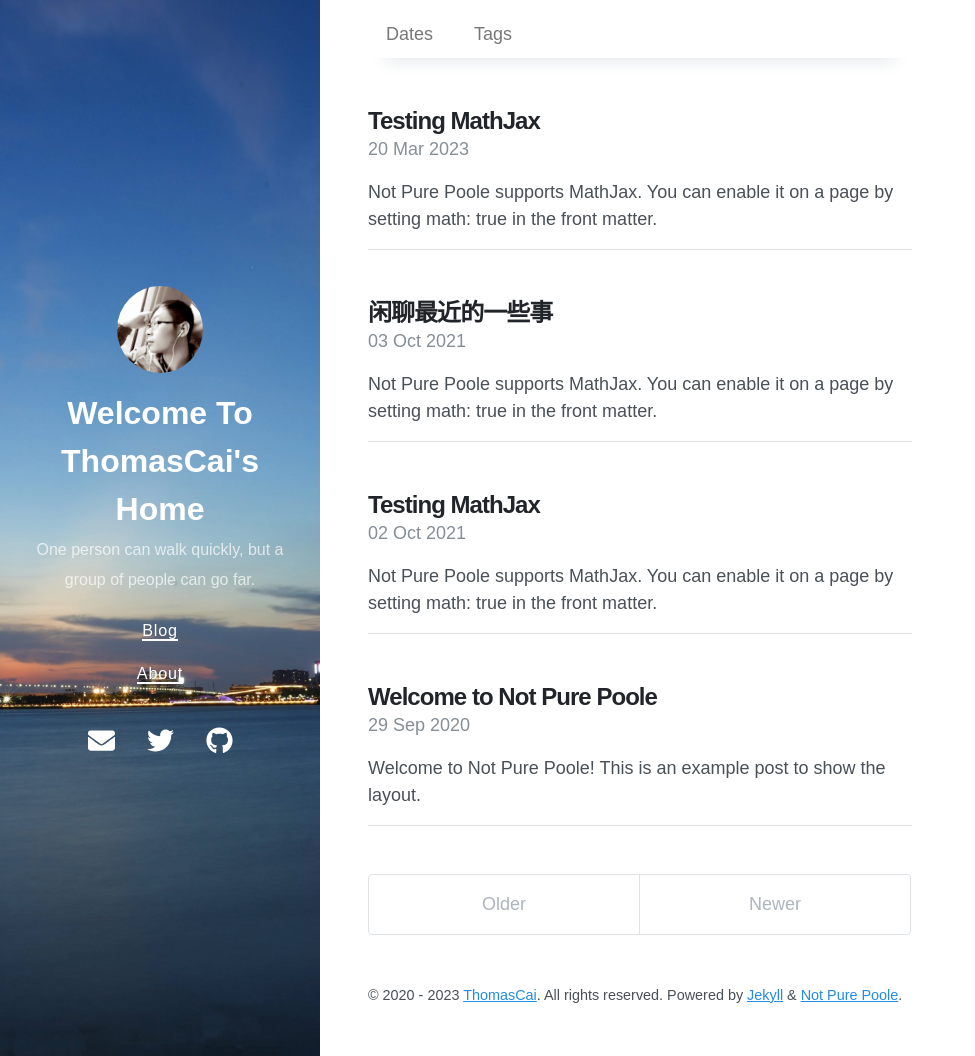
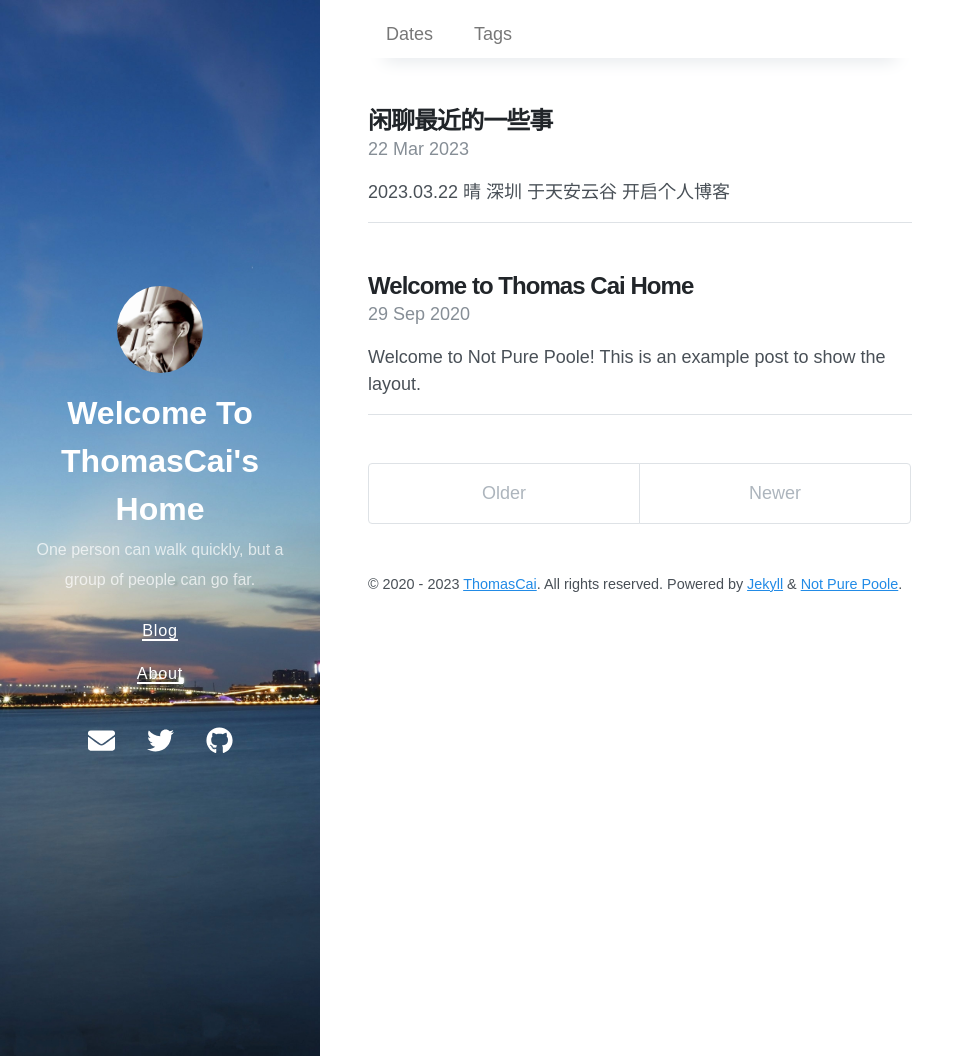
Before and after one commit to ThomasCai/thomascai.github.io, a Jekyll site: the page built from index.html, in a window 1280 px wide and 1056 px high. Shown: the whole window, without its empty margins (0-975 px from the left). Built offline with Jekyll 4.4.1, drawn with Linux system fonts in a browser that asks for light colours; nearby versions of some CDN libraries; the list of posts is cut into pages by our own code.

Commit message:
update blog

```diff
--- a/_posts/2020-09-29-welcome-to-not-pure-poole.md
+++ b/_posts/2020-09-29-welcome-to-thomascai-home.md
@@ -1,9 +1,10 @@
 ---
 layout: post
-title: Welcome to Not Pure Poole
+title: Welcome to Thomas Cai Home
 date: 2020-09-29 23:18 +0800
 last_modified_at: 2020-10-01 01:08:25 +0800
-tags: [jekyll theme, jekyll, tutorial]
+tags: 测试tag
+math: true
 toc:  true
 ---
 Welcome to **Not Pure Poole**! This is an example post to show the layout.
--- a/_posts/2021-10-02-testing-mathjax.md
+++ /dev/null
@@ -1,20 +0,0 @@
----
-layout: post
-title: Testing MathJax
-tags: mathjax
-math: true
-date: 2021-10-02 15:32 +0800
----
-Not Pure Poole supports [MathJax](https://www.mathjax.org/). You can enable it on a page by setting `math: true` in the front matter.
-
-An inline math: \\\(E=mc^2\\\).
-
-A display math:
-
-$$
-i\hbar \frac{\partial \Psi}{\partial t} = -\frac{\hbar^2}{2m}
-\frac{\partial^2 \Psi}{\partial x^2} + V \Psi
-$$
-
-
-testtesttesttest
--- a/_posts/2021-10-03-testing-mathjax.md
+++ /dev/null
@@ -1,20 +0,0 @@
----
-layout: post
-title: 闲聊最近的一些事
-tags: 生活记录
-math: true
-date: 2021-10-03 15:32 +0800
----
-Not Pure Poole supports [MathJax](https://www.mathjax.org/). You can enable it on a page by setting `math: true` in the front matter.
-
-An inline math: \\\(E=mc^2\\\).
-
-A display math:
-
-$$
-i\hbar \frac{\partial \Psi}{\partial t} = -\frac{\hbar^2}{2m}
-\frac{\partial^2 \Psi}{\partial x^2} + V \Psi
-$$
-
-
-testtesttesttest
--- a/_posts/2023-03-20-about-life-record.md
+++ /dev/null
@@ -1,20 +0,0 @@
----
-layout: post
-title: Testing MathJax
-tags: mathjax
-math: true
-date: 2023-03-20 15:32 +0800
----
-Not Pure Poole supports [MathJax](https://www.mathjax.org/). You can enable it on a page by setting `math: true` in the front matter.
-
-An inline math: \\\(E=mc^2\\\).
-
-A display math:
-
-$$
-i\hbar \frac{\partial \Psi}{\partial t} = -\frac{\hbar^2}{2m}
-\frac{\partial^2 \Psi}{\partial x^2} + V \Psi
-$$
-
-
-testtesttesttest
```
Also changed, not shown: other parts of _posts/2020-09-29-welcome-to-thomascai-home.md (+11 -0 lines), _posts/2023-03-22-开启个人博客.md (added, +8 -0 lines).
